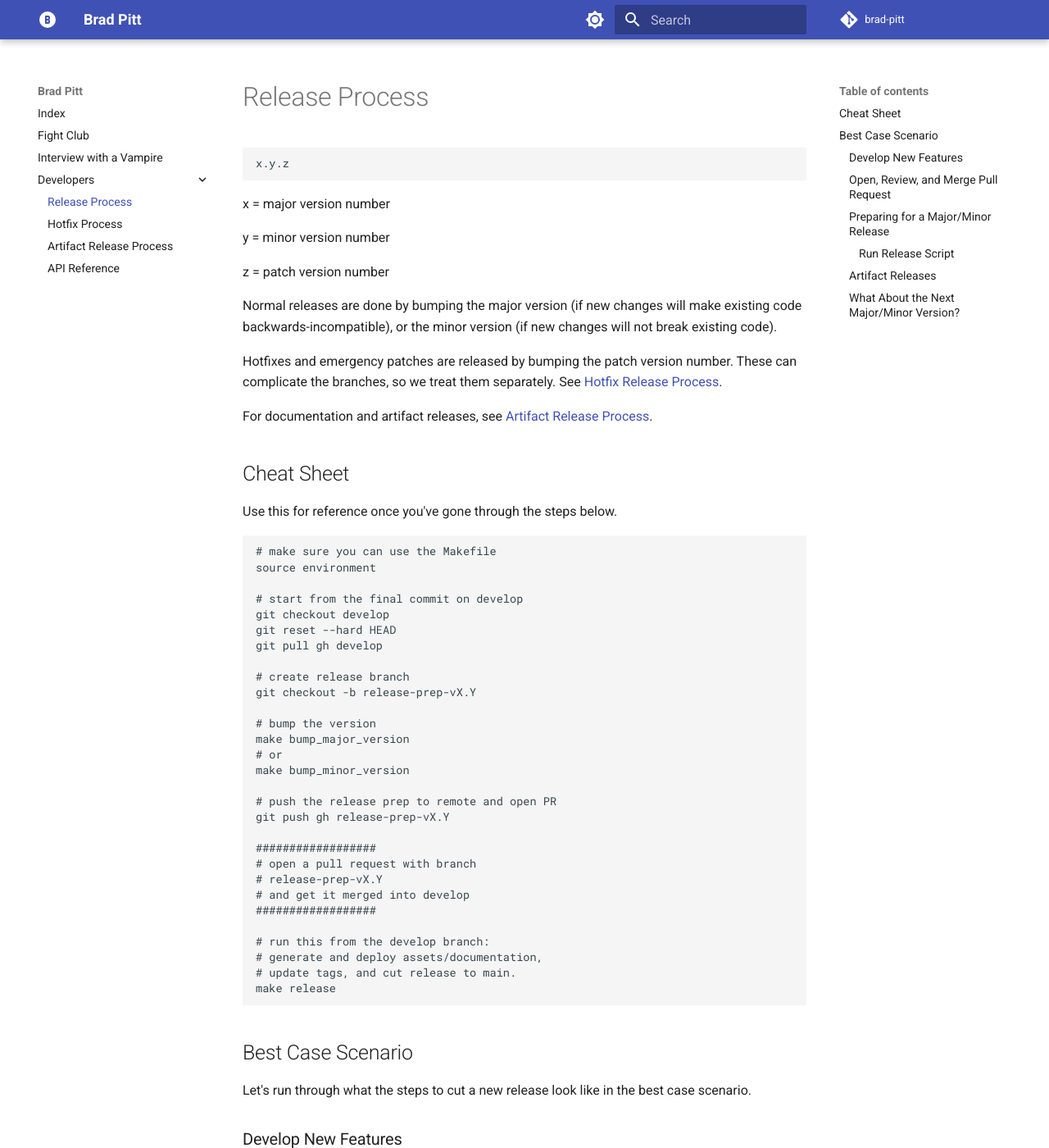
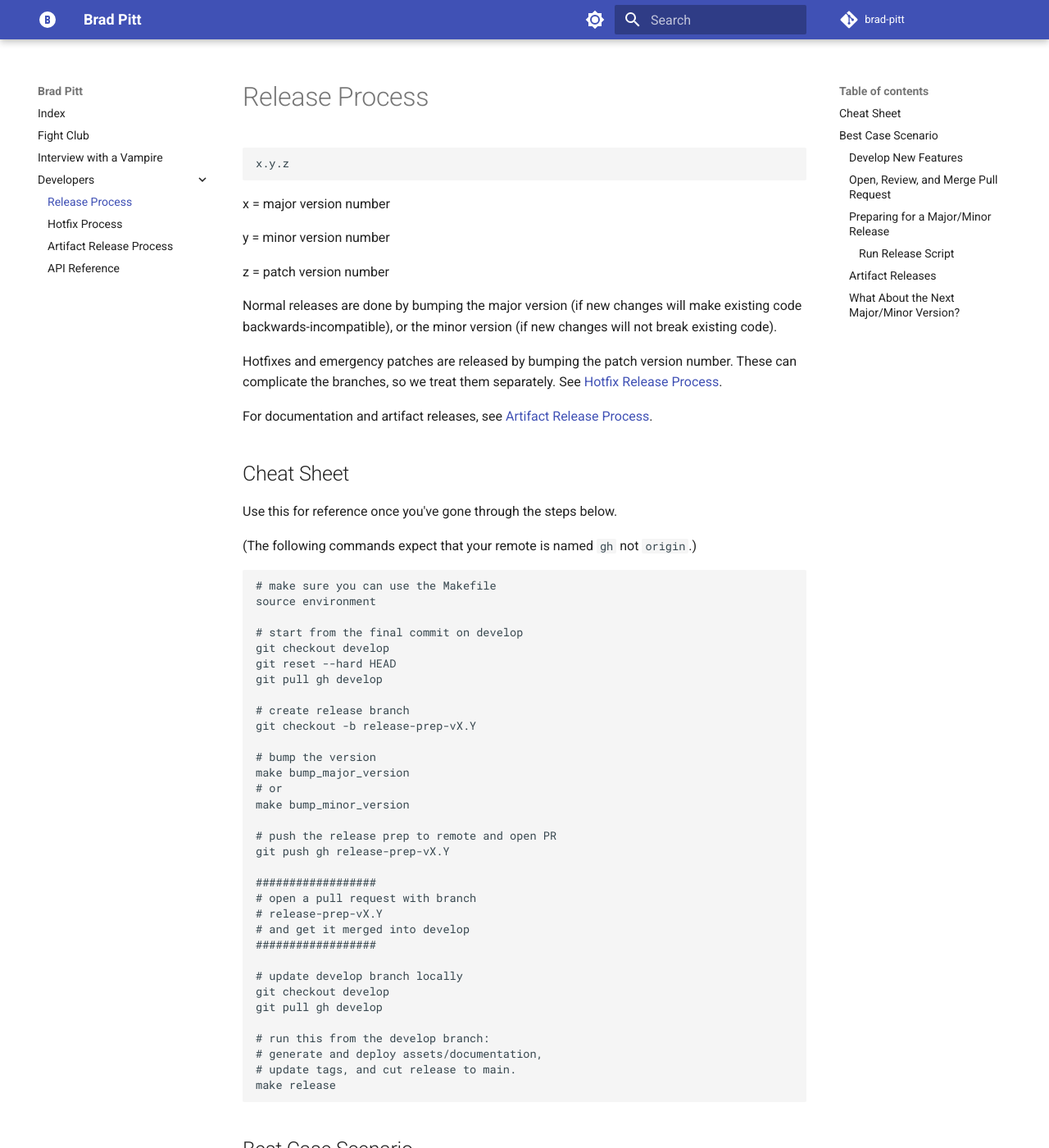
Before and after one commit to charlesreid1-toy-factory/brad-pitt, an MkDocs documentation site: the page built from docs/release.md, in a window 1280 px wide and 1400 px high. Shown: the whole window at 82% size. Built offline with MkDocs 1.6.1 and Material for MkDocs 9.7.7, drawn with Linux system fonts in a browser that asks for light colours; comment, search, counter and statistics services are not loaded.

Commit message:
update release docs

````diff
--- a/docs/release.md
+++ b/docs/release.md
@@ -22,6 +22,8 @@ For documentation and artifact releases, see [Artifact Release Process](artifact
 # Cheat Sheet
 
 Use this for reference once you've gone through the steps below.
+
+(The following commands expect that your remote is named `gh` not `origin`.)
 
 ```
 # make sure you can use the Makefile
@@ -48,6 +50,10 @@ git push gh release-prep-vX.Y
 # release-prep-vX.Y
 # and get it merged into develop
 ##################
+
+# update develop branch locally
+git checkout develop
+git pull gh develop
 
 # run this from the develop branch:
 # generate and deploy assets/documentation,
````
